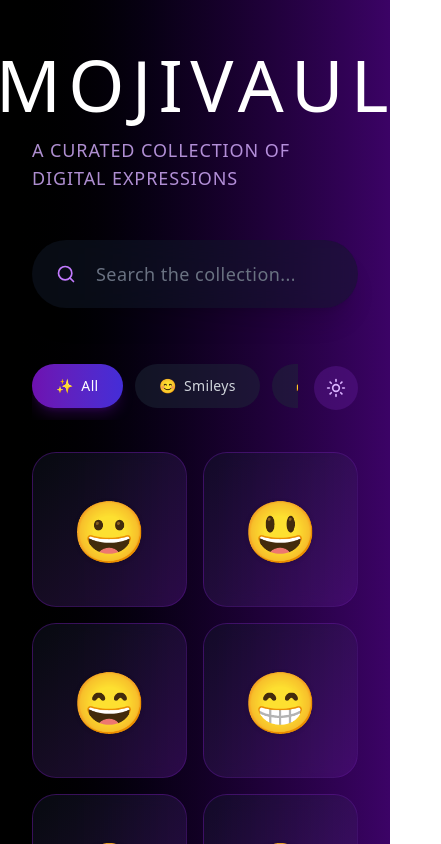
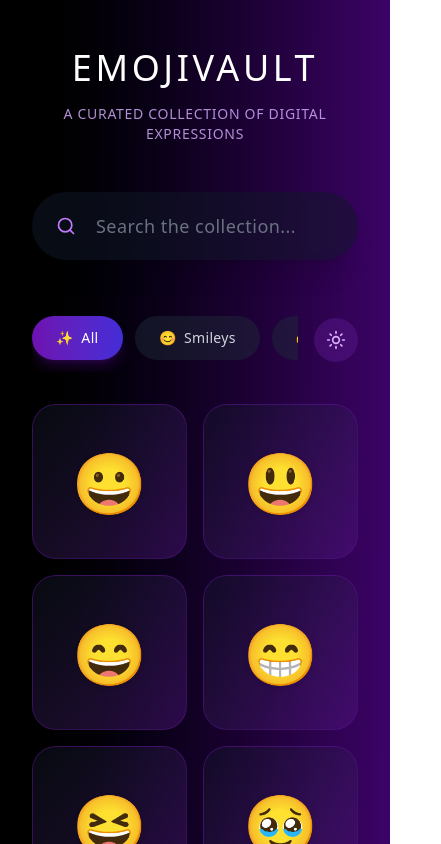
Before and after one commit to HeySreelal/emojivault, a React (Vite) app: page / in a window 390 px wide. Shown: the top 844 px of the page, 441 px wide, since content can reach past the window. Built offline with nearby package versions, Linux system fonts and the light colour scheme.

Commit message:
🎨 Update header styling for improved responsiveness and readability

```diff
--- a/src/App.tsx
+++ b/src/App.tsx
@@ -107,9 +107,9 @@ const App: React.FC = () => {
     <div className={`${mainBackground} min-h-screen transition-colors duration-500 p-4 md:p-6`}>
       {/* Header with luxury branding */}
       <header className="max-w-7xl mx-auto pt-8 pb-12 px-4">
-        <div className="flex flex-col items-center mb-12">
-          <h1 className="text-7xl font-extralight tracking-widest mb-4">EMOJIVAULT</h1>
-          <p className={`text-lg font-light tracking-wider ${isDarkMode ? 'text-purple-300/80' : 'text-indigo-600/80'}`}>
+        <div className="flex flex-col items-center mb-12 px-4">
+          <h1 className="text-4xl md:text-5xl lg:text-7xl font-extralight tracking-widest mb-4 text-center">EMOJIVAULT</h1>
+          <p className={`text-sm md:text-lg font-light tracking-wider text-center ${isDarkMode ? 'text-purple-300/80' : 'text-indigo-600/80'}`}>
             A CURATED COLLECTION OF DIGITAL EXPRESSIONS
           </p>
         </div>
```
